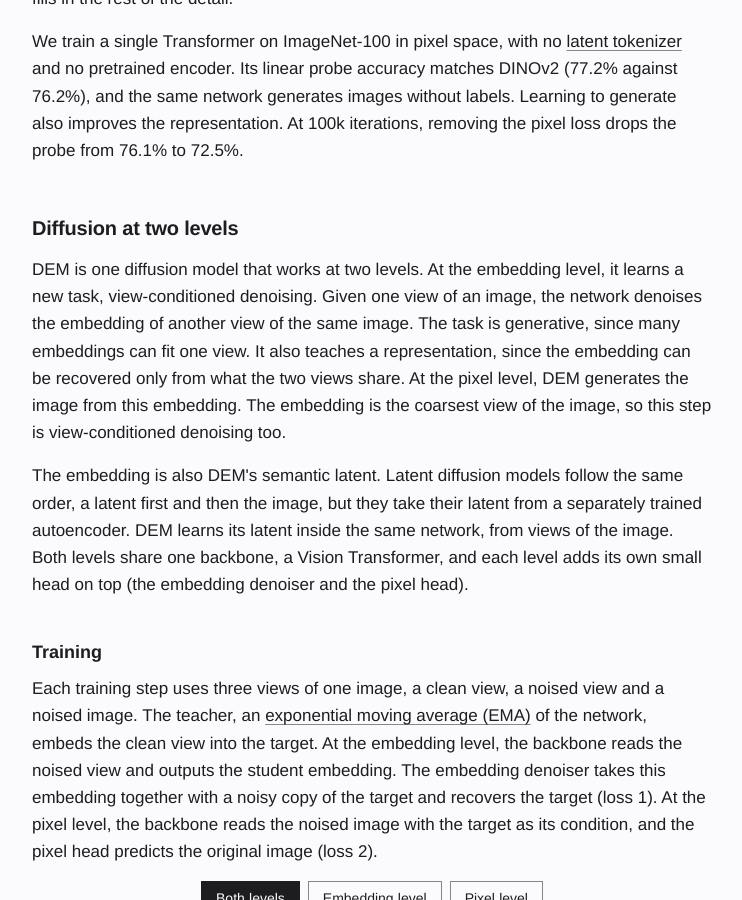
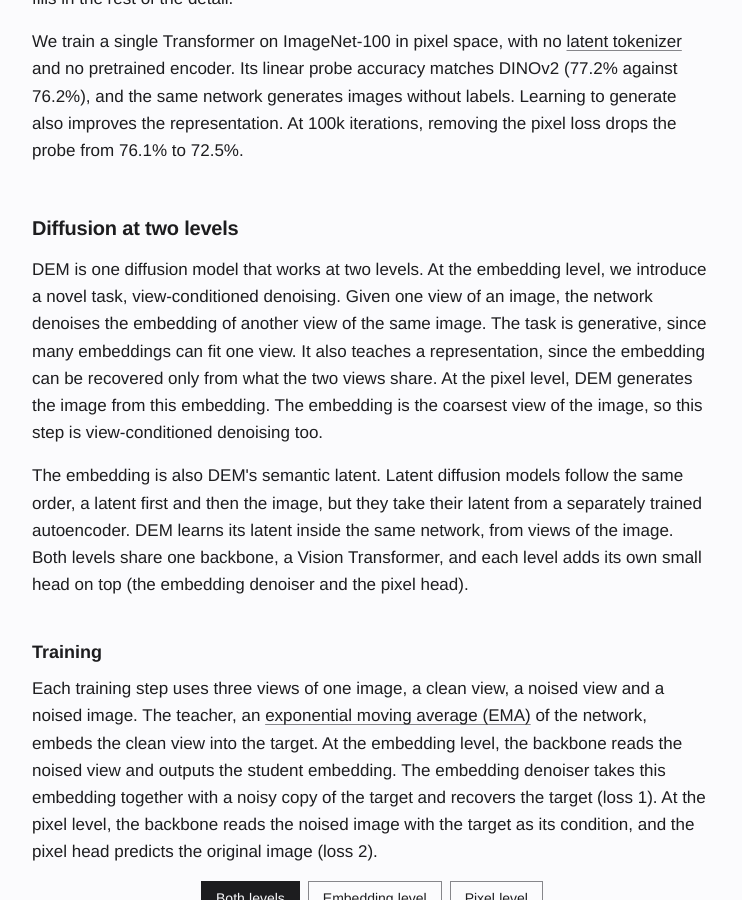
Before and after one commit to rabiulcste/rabiulcste.github.io, a Jekyll site: the page built from dem-denoising-embeddings/index.html, in a window 1280 px wide and 900 px high, scrolled down 1443 px. Shown: the whole window, without its empty margins (268-1010 px from the left). Built offline with Jekyll 4.4.1, drawn with Linux system fonts in a browser that asks for light colours.

Commit message:
DEM page: we introduce a novel task

```diff
--- a/dem-denoising-embeddings/index.html
+++ b/dem-denoising-embeddings/index.html
@@ -246,7 +246,7 @@ bibtex: |
 
 <section id="method">
     <h2>Diffusion at two levels</h2>
-    <p>DEM is one diffusion model that works at two levels. At the embedding level, it learns a new task, view-conditioned denoising. Given one view of an image, the network denoises the embedding of another view of the same image. The task is generative, since many embeddings can fit one view. It also teaches a representation, since the embedding can be recovered only from what the two views share. At the pixel level, DEM generates the image from this embedding. The embedding is the coarsest view of the image, so this step is view-conditioned denoising too.</p>
+    <p>DEM is one diffusion model that works at two levels. At the embedding level, we introduce a novel task, view-conditioned denoising. Given one view of an image, the network denoises the embedding of another view of the same image. The task is generative, since many embeddings can fit one view. It also teaches a representation, since the embedding can be recovered only from what the two views share. At the pixel level, DEM generates the image from this embedding. The embedding is the coarsest view of the image, so this step is view-conditioned denoising too.</p>
     <p>The embedding is also DEM's semantic latent. Latent diffusion models follow the same order, a latent first and then the image, but they take their latent from a separately trained autoencoder. DEM learns its latent inside the same network, from views of the image. Both levels share one backbone, a Vision Transformer, and each level adds its own small head on top (the embedding denoiser and the pixel head).</p>
     <h3>Training</h3>
     <p>Each training step uses three views of one image, a clean view, a noised view and a noised image. The teacher, an <a href="https://arxiv.org/abs/2104.14294">exponential moving average (EMA)</a> of the network, embeds the clean view into the target. At the embedding level, the backbone reads the noised view and outputs the student embedding. The embedding denoiser takes this embedding together with a noisy copy of the target and recovers the target (loss 1). At the pixel level, the backbone reads the noised image with the target as its condition, and the pixel head predicts the original image (loss 2).</p>
```
